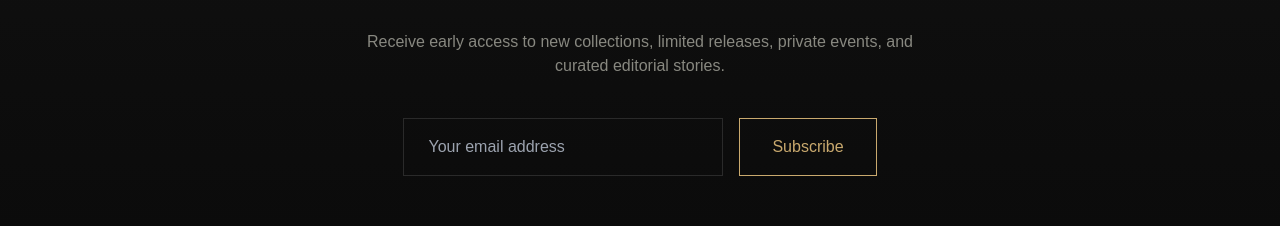
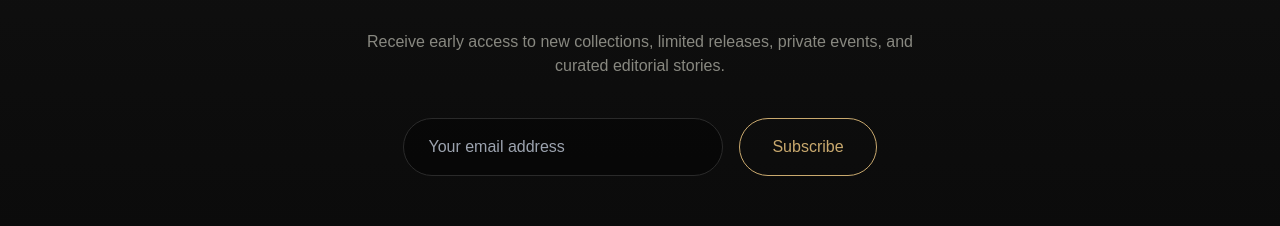
Before and after one commit to Lohit-Sathesh/MurgdurV2, a Next.js app in the folder frontend/: page / in a window 1280 px wide. Shown: the part 3734-3960 px from the top of the page. Built offline with nearby package versions, Linux system fonts and the light colour scheme; no server answers; what meilisearch would draw is missing.

Commit message:
Enhance styling of email input and subscribe button

```diff
--- a/frontend/src/app/page.tsx
+++ b/frontend/src/app/page.tsx
@@ -176,11 +176,11 @@ export default async function HomePage() {
       <input
         type="email"
         placeholder="Your email address"
-        className="bg-transparent border border-luxury-gray px-6 py-4 min-w-[320px] text-luxury-white"
+        className="bg-black/40 border border-luxury-gray px-6 py-4 min-w-[320px] text-luxury-white rounded-full focus:border-luxury-gold focus:outline-none transition-all duration-500"
       />
 
       <button
-        className="px-8 py-4 border border-luxury-gold text-luxury-gold hover:bg-luxury-gold hover:text-black transition"
+        className="px-8 py-4 border border-luxury-gold text-luxury-gold rounded-full hover:bg-luxury-gold hover:text-black transition-all duration-500"
       >
         Subscribe
       </button>
```
